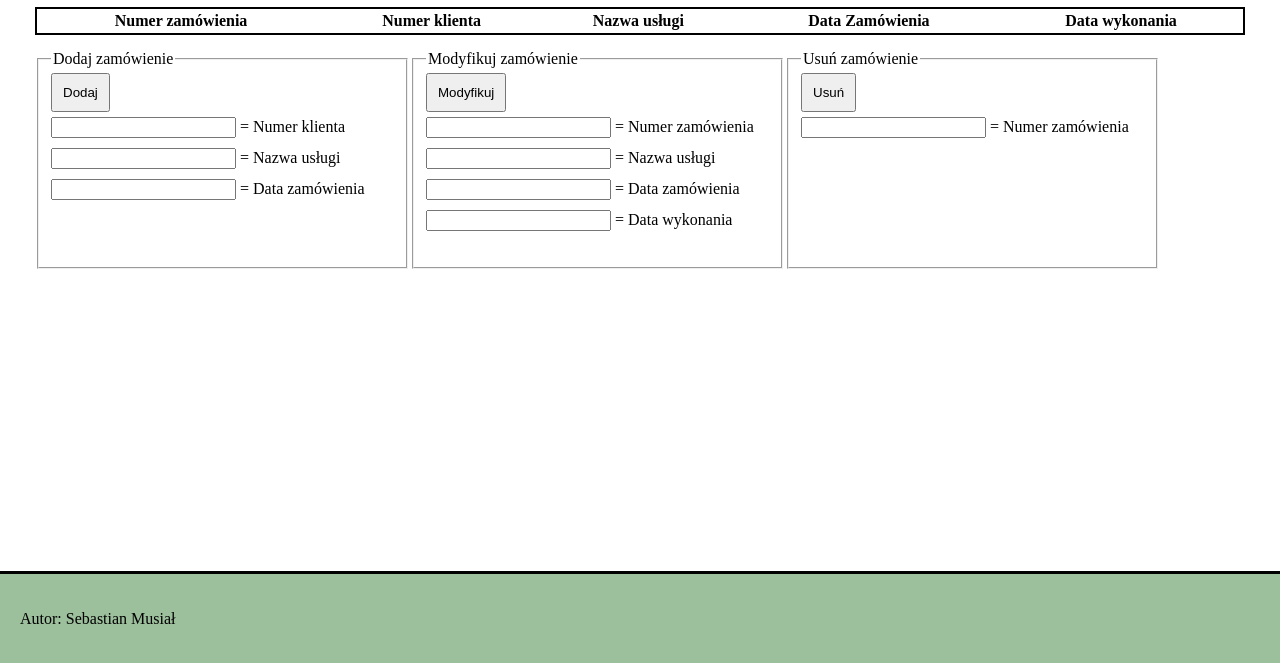
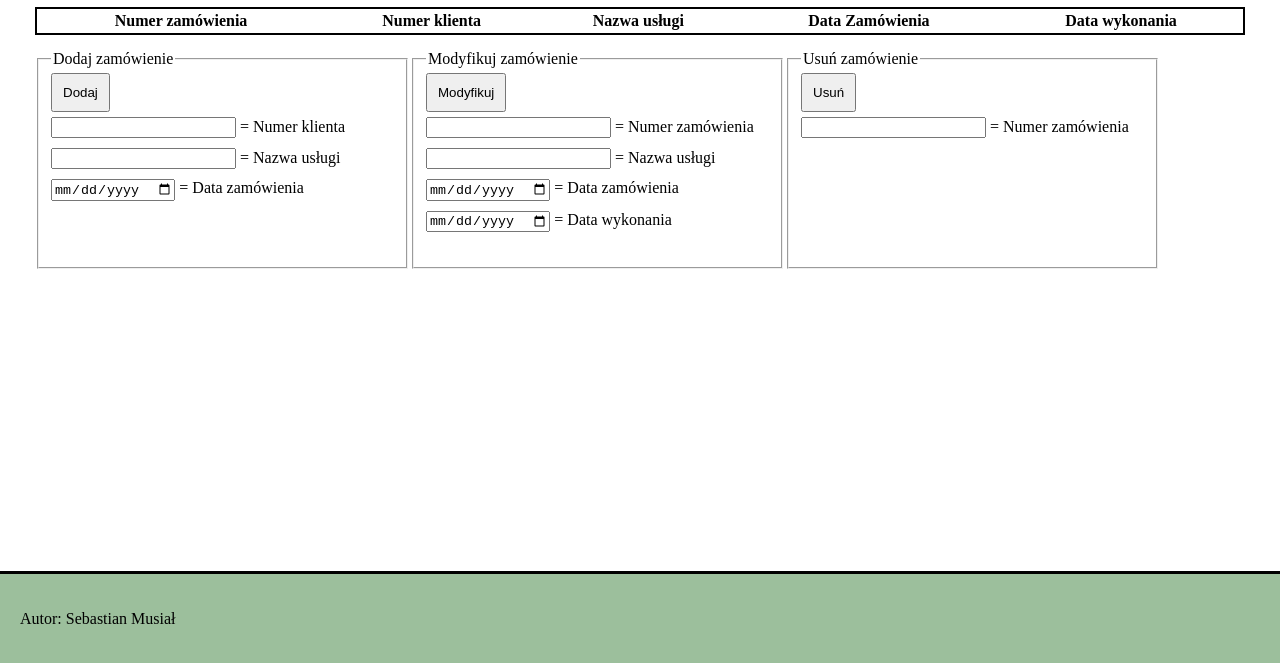
Before and after one commit to Sebastian-Musial/Projekt_aplikacji_zarzadzajacej_zamowieniami, a website: page moj-serwer/public/Zamowienia/index.html in a window 1280 px wide. Shown: the part 129-792 px from the top of the page. Drawn offline with Linux system fonts and the light colour scheme; no server answers.

Commit message:
Correct "date" input

```diff
--- a/moj-serwer/public/Zamowienia/index.html
+++ b/moj-serwer/public/Zamowienia/index.html
@@ -89,7 +89,7 @@
                         </label>
 
                         <label>
-                            <input type="text" id="A_Date">
+                            <input type="date" id="A_Date">
                             = Data zamówienia
                         </label>
                     </fieldset>
@@ -169,12 +169,12 @@
                         </label>
 
                         <label>
-                            <input type="text" id="U_Date">
+                            <input type="date" id="U_Date">
                             = Data zamówienia
                         </label>
 
                         <label>
-                            <input type="text" id="U_Date_Finish">
+                            <input type="date" id="U_Date_Finish">
                             = Data wykonania
                         </label>
                     </fieldset>
```
